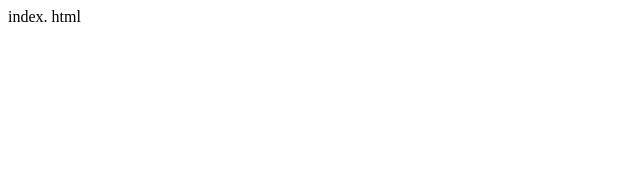
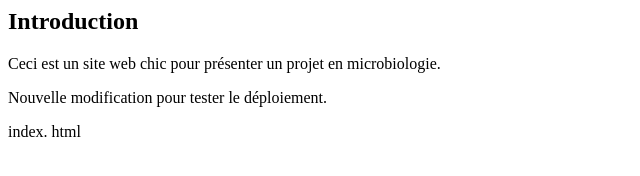
Before and after one commit to 1503210/noemi-microbiologie, a plain HTML site: page Index.html in a window 1280 px wide. Shown: the whole page, without its empty margins (0-640 px from the left). Drawn offline with Linux system fonts and the light colour scheme.

Commit message:
Update Index .html

```diff
--- a/Index.html
+++ b/Index.html
@@ -1,2 +1,5 @@
+<h2>Introduction</h2>
+<p>Ceci est un site web chic pour présenter un projet en microbiologie.</p>
+<p>Nouvelle modification pour tester le déploiement.</p>
 index.
 html
```
